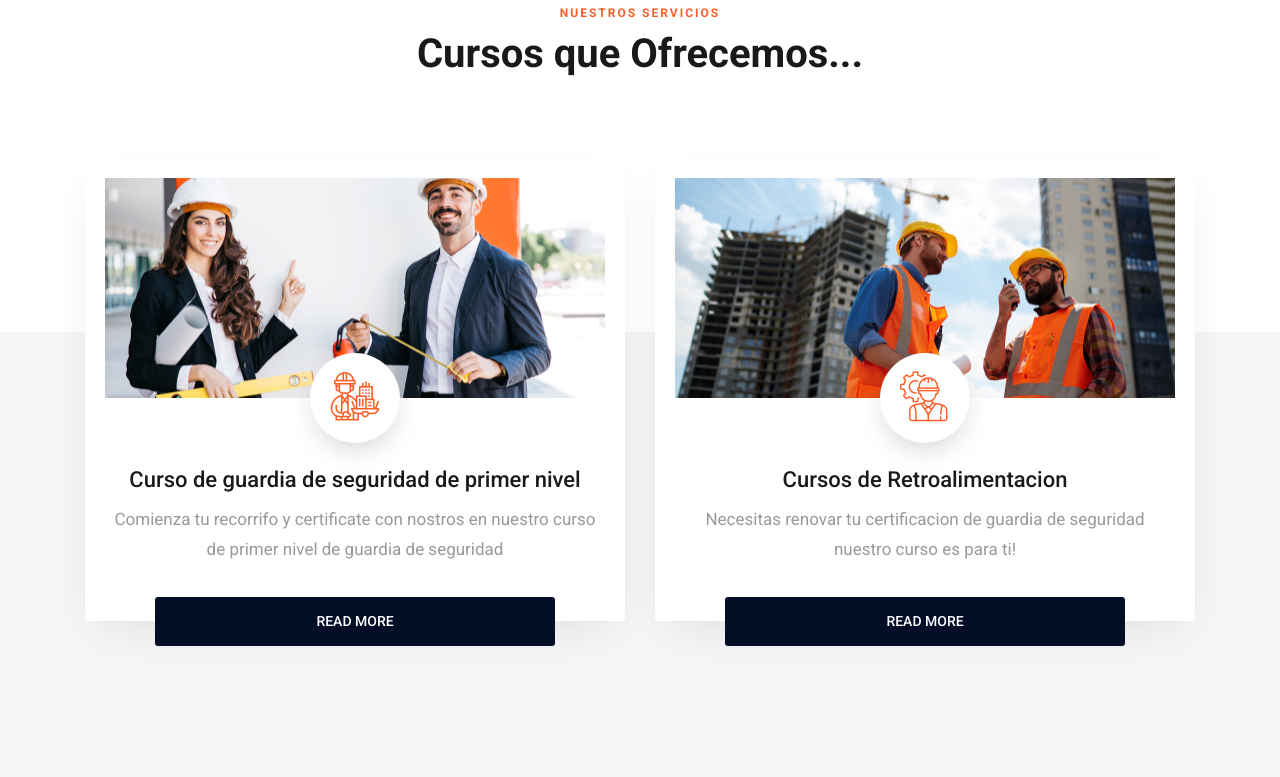
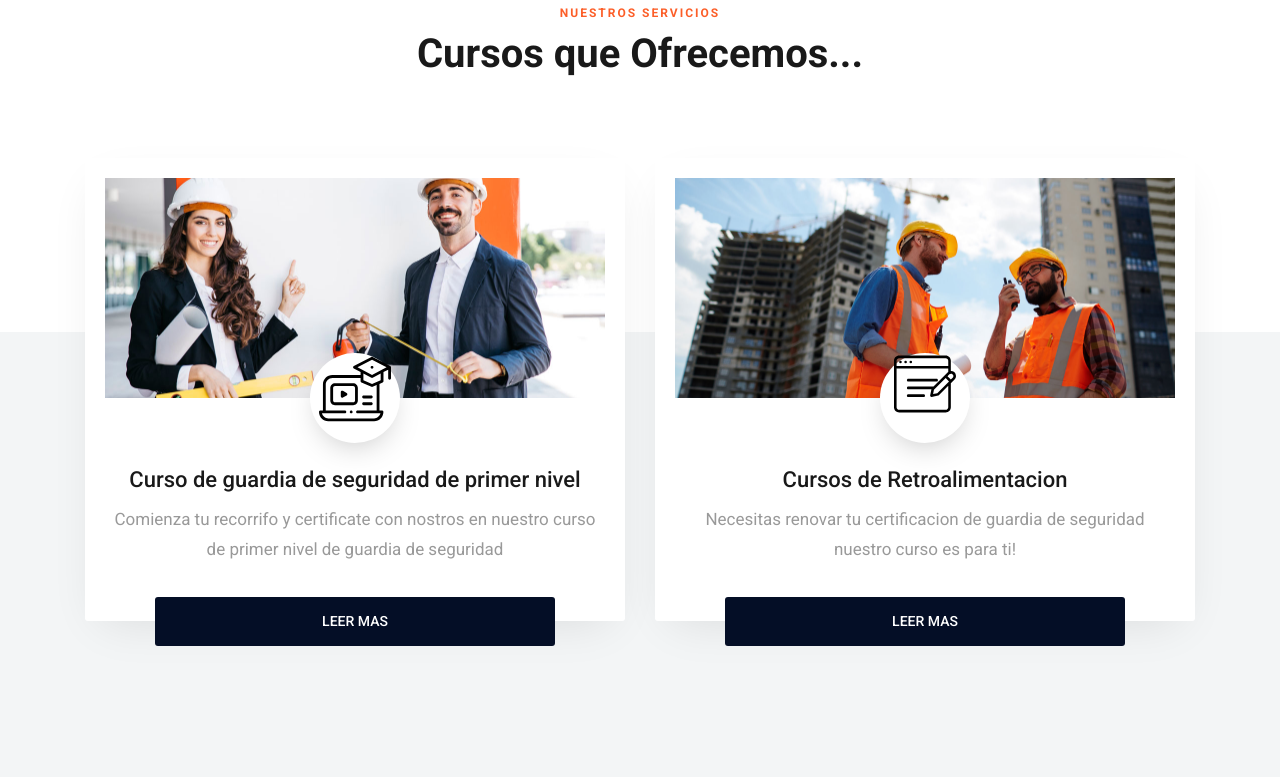
Before and after one commit to Evelin-lan/Cendcaplrios, a plain HTML site: page index.html in a window 1280 px wide. Shown: the part 1884-2661 px from the top of the page. Drawn offline with Linux system fonts and the light colour scheme; some packages are replaced by stand-ins of ours; no server answers; files whose address does not match are found by name.

Commit message:
20.11.02

```diff
--- a/index.html
+++ b/index.html
@@ -108,7 +108,7 @@
 						</font>
 					   </h2>
 						<p class="mb-4">Servicios de capacitación para personal de seguridad privada.</p>
-						<p><a href="#" class="btn btn-primary">Nuestro Servicios</a> <a target="_blank" href="https://wa.me/593993656860?text=me%20interesad@%20en%20los%20cursos%20que%20ofrece,%20quisiera%20mas%20%20información" class="btn btn-white" data-toggle="modal" data-target="#exampleModalCenter">Solicitar informacion</a></p>
+						<p><a href="#" class="btn btn-primary">Nuestros Cursos</a> <a target="_blank" href="https://wa.me/593993656860?text=me%20interesad@%20en%20los%20cursos%20que%20ofrece,%20quisiera%20mas%20%20información" class="btn btn-white" data-toggle="modal" data-target="#exampleModalCenter">Solicitar informacion</a></p>
 					</div>
 				</div>
 			</div>
@@ -195,10 +195,11 @@
 					<div class="services-wrap ftco-animate">
 						<div class="img" style="background-image: url(images/services-1.jpg);"></div>
 						<div class="text">
-							<div class="icon"><span class="flaticon-architect"></span></div>
+							<div class="icon"><img src="images/cursoLinea.svg" style="width: 4.5rem;" alt=""></div>
+
 							<h2>Curso de guardia de seguridad de primer nivel</h2>
 							<p>Comienza tu recorrifo y certificate con nostros en nuestro curso de primer nivel de guardia de seguridad</p>
-							<a href="#" class="btn-custom">Read more</a>
+							<a href="#" class="btn-custom">Leer mas</a>
 						</div>
 					</div>
 				</div>
@@ -206,10 +207,10 @@
 					<div class="services-wrap ftco-animate">
 						<div class="img" style="background-image: url(images/services-2.jpg);"></div>
 						<div class="text">
-							<div class="icon"><span class="flaticon-worker"></span></div>
+							<div class="icon"><img src="images/encuesta.svg" style="width: 3.9rem;" alt=""></span></div>
 							<h2>Cursos de Retroalimentacion</h2>
 							<p>Necesitas renovar tu certificacion de guardia de seguridad nuestro curso es para ti!</p>
-							<a href="#" class="btn-custom">Read more</a>
+							<a href="#" class="btn-custom">Leer mas</a>
 						</div>
 					</div>
 				</div>
```
Also changed, not shown: images/cursoLinea.svg (added), images/encuesta.svg (added).
